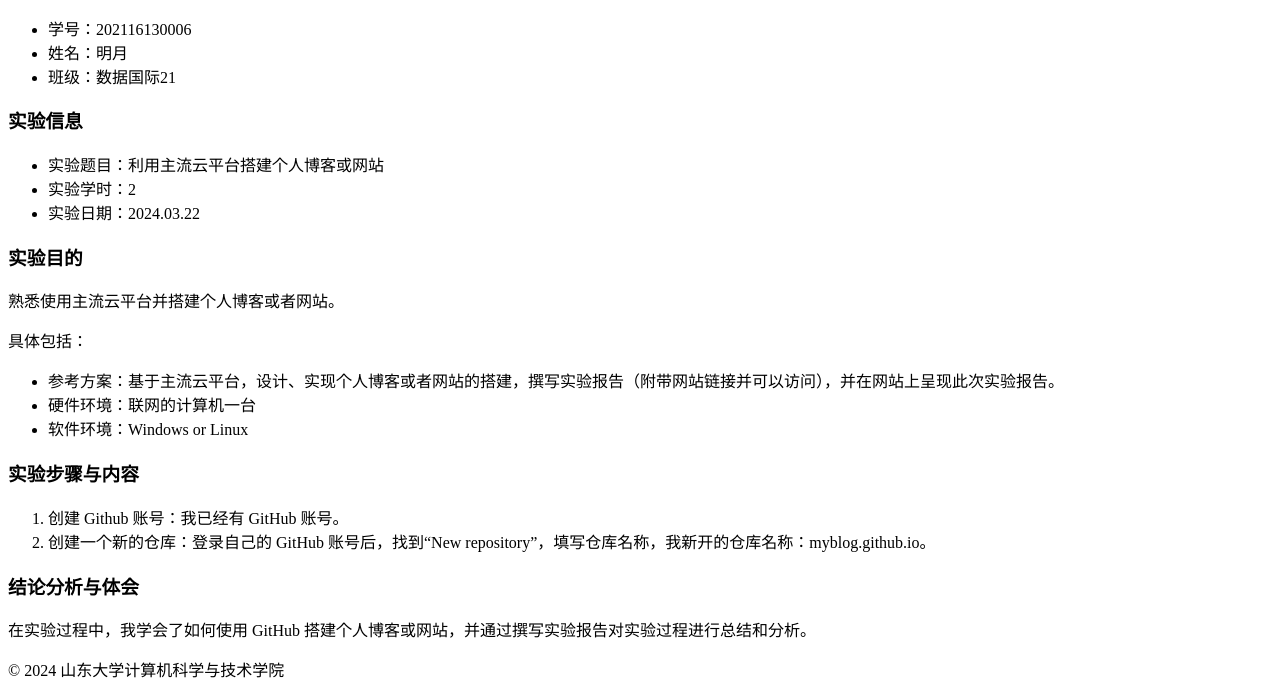
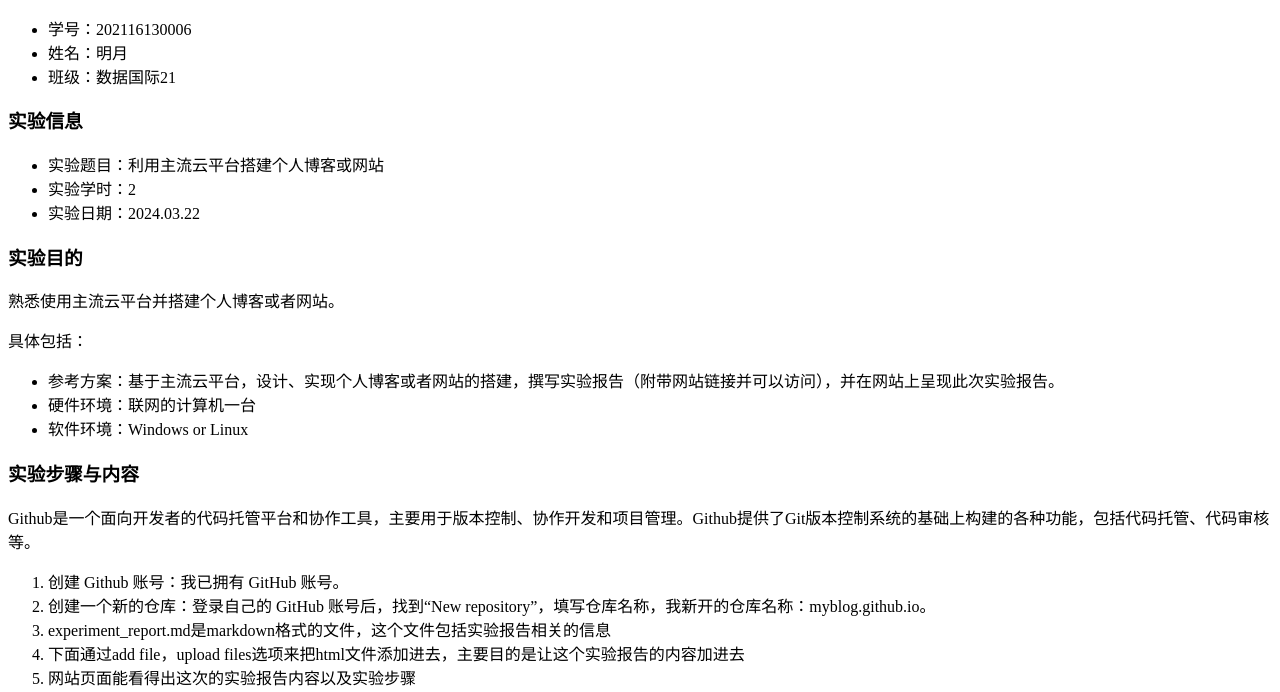
Before and after one commit to mishekk/mishekk.github.io, a plain HTML site: page index.html in a window 1280 px wide. Shown: the part 105-797 px from the top of the page. Drawn offline with Linux system fonts and the light colour scheme.

Commit message:
上传源码

```diff
--- a/index.html
+++ b/index.html
@@ -37,15 +37,20 @@
     </section>
     <section>
         <h3>实验步骤与内容</h3>
+        <p>Github是一个面向开发者的代码托管平台和协作工具，主要用于版本控制、协作开发和项目管理。Github提供了Git版本控制系统的基础上构建的各种功能，包括代码托管、代码审核等。</p>
         <ol>
-            <li>创建 Github 账号：我已经有 GitHub 账号。</li>
+            <li>创建 Github 账号：我已拥有 GitHub 账号。</li>
             <li>创建一个新的仓库：登录自己的 GitHub 账号后，找到“New repository”，填写仓库名称，我新开的仓库名称：myblog.github.io。</li>
+            <li>experiment_report.md是markdown格式的文件，这个文件包括实验报告相关的信息</li>
+            <li>下面通过add file，upload files选项来把html文件添加进去，主要目的是让这个实验报告的内容加进去</li>
+            <li>网站页面能看得出这次的实验报告内容以及实验步骤</li>
+            <li>通过git bash命令端口来添加改变、添加代码</li>
             <!-- 更多实验步骤可以继续添加 -->
         </ol>
     </section>
     <section>
         <h3>结论分析与体会</h3>
-        <p>在实验过程中，我学会了如何使用 GitHub 搭建个人博客或网站，并通过撰写实验报告对实验过程进行总结和分析。</p>
+        <p>在实验过程中，我学会了如何使用 GitHub 搭建个人博客或网站，并通过撰写实验报告对实验过程进行总结和分析。这次的实验内容帮我在github上创建自己的仓库，并且创建自己的博客网站。通过这次的实验对搭建个人网站有了进一步的了解。</p>
     </section>
     <footer>
         <p>&copy; 2024 山东大学计算机科学与技术学院</p>
```
